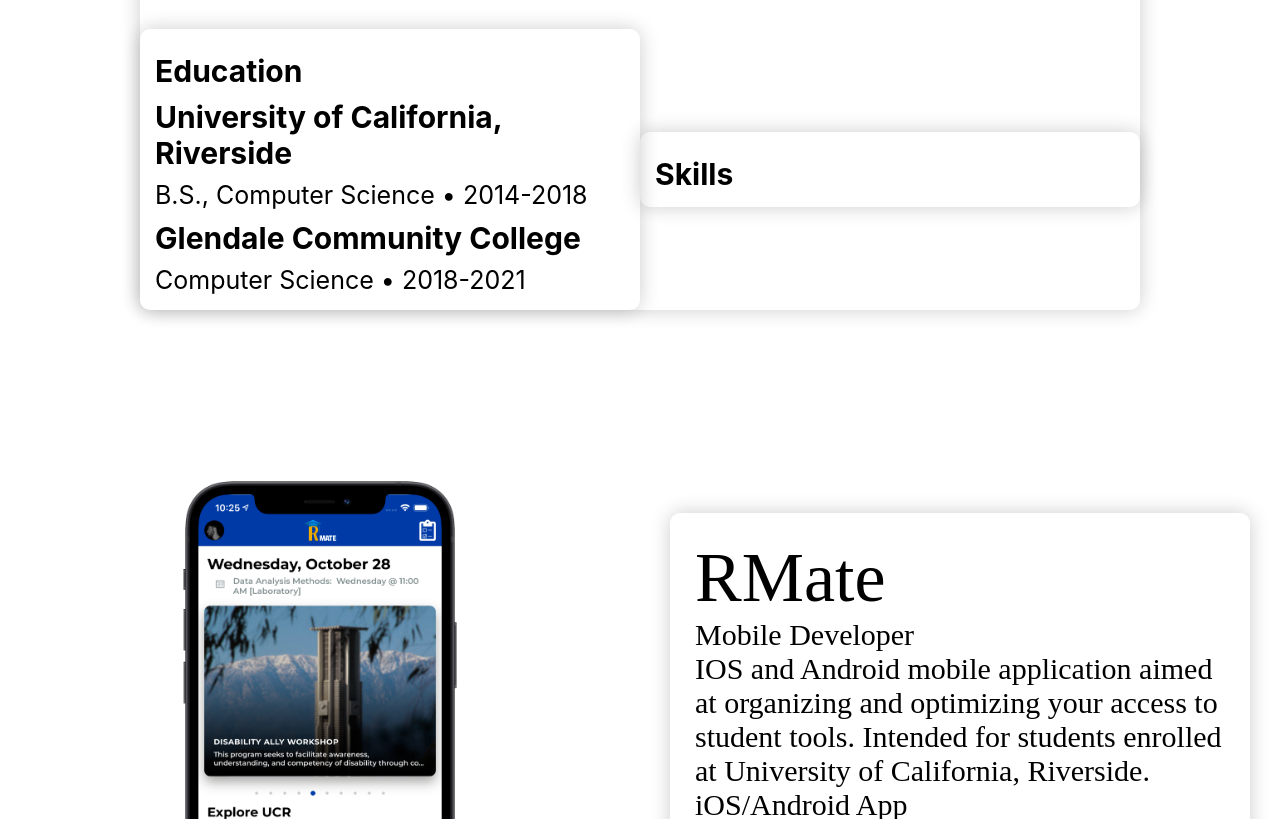
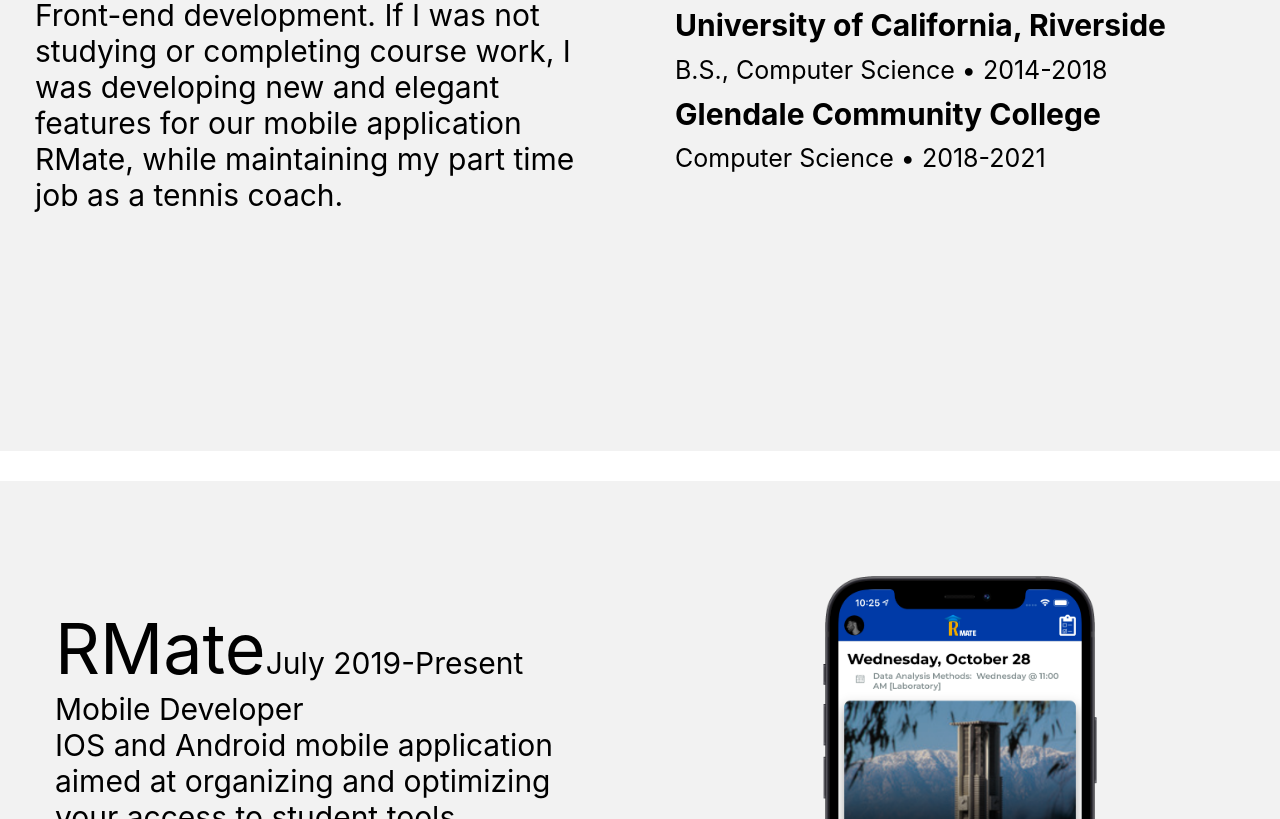
Before and after one commit to akeva001/portfolio, a React (Create React App) app: page / in a window 1280 px wide. Shown: the part 1221-2040 px from the top of the page. Built offline with nearby package versions, Linux system fonts and the light colour scheme.

Commit message:
Experience slide and Navbar style changes

```diff
--- a/src/EmailForm/index.js
+++ b/src/EmailForm/index.js
@@ -15,8 +15,8 @@
   display: flex;
   justify-content: center;
   align-items: center;
-  height: 100vh;
-  padding: 0 20px;
+  //height: 100vh;
+  padding: 0 30px;
   font-family: -apple-system, BlinkMacSystemFont, sans-serif;
 `;
 
@@ -121,7 +121,7 @@
     <>
       <StyledFormWrapper>
         <StyledForm onSubmit={handleSubmit}>
-          <h2>Contact</h2>
+          <h2 style={{ paddingBottom: "30px" }}>Contact</h2>
           <label htmlFor="name">Name</label>
           <StyledInput
             type="text"
--- a/src/NavBar/NavbarElements.js
+++ b/src/NavBar/NavbarElements.js
@@ -4,8 +4,8 @@
 import { FaBars } from "react-icons/fa";
 
 export const Nav = styled.nav`
-  background: #000;
-  height: 80px;
+  background-color: rgba(0, 0, 0, 0.8);
+  height: 44px;
   //margin-top: -80px;
   display: flex;
   justify-content: center;
@@ -54,6 +54,7 @@
     font-size: 1.8rem;
     cursor: pointer;
     color: #fff;
+    height: 14px;
   }
 `;
 
--- a/src/NavBar/index.js
+++ b/src/NavBar/index.js
@@ -21,7 +21,7 @@
             smooth={true}
             duration={600}
             spy={true}
-            offset={-80}
+            offset={-44}
           >
             AK{" "}
           </NavLogo>
@@ -36,7 +36,7 @@
                 duration={600}
                 spy={true}
                 //activeClass={active}
-                offset={-80}
+                offset={-44}
               >
                 About
               </NavLinks>
@@ -48,7 +48,7 @@
                 duration={600}
                 spy={true}
                 //activeClass={active}
-                offset={-80}
+                offset={-44}
               >
                 Experience
               </NavLinks>
@@ -60,7 +60,7 @@
                 duration={600}
                 spy={true}
                 //activeClass={active}
-                offset={-80}
+                offset={-44}
               >
                 Contact
               </NavLinks>
--- a/src/Sidebar/SidebarElements.js
+++ b/src/Sidebar/SidebarElements.js
@@ -46,6 +46,7 @@
   }
 `;
 export const SidebarLink = styled(LinkScroll)`
+  font-family: -apple-system, BlinkMacSystemFont, sans-serif;
   display: flex;
   align-items: center;
   justify-content: center;
--- a/src/Sidebar/index.js
+++ b/src/Sidebar/index.js
@@ -24,7 +24,7 @@
             duration={500}
             spy={true}
             exact="true"
-            offset={-80}
+            offset={-44}
           >
             About
           </SidebarLink>
@@ -35,7 +35,7 @@
             duration={500}
             spy={true}
             exact="true"
-            offset={-80}
+            offset={-44}
           >
             Experience
           </SidebarLink>
@@ -46,7 +46,7 @@
             duration={500}
             spy={true}
             exact="true"
-            offset={-80}
+            offset={-44}
           >
             Contact
           </SidebarLink>
--- a/src/Slides/Desktop/ContactSlide/Contact.js
+++ b/src/Slides/Desktop/ContactSlide/Contact.js
@@ -13,12 +13,9 @@
   //min-height: 100vh;
   justify-content: center;
   flex-direction: column;
-  width: 100%;
-  height: calc(100vh - 80px);
-  position: relative;
-  //overflow: hidden;
-  //background: green;
-  //margin-bottom: 100px;
+  //width: 100%;
+  min-height: calc(100vh - 44px);
+  //position: relative;
 `;
 
 const ContactWrapper = styled.div`
@@ -27,17 +24,11 @@
   grid-gap: 12px;
   align-items: center;
   align-self: center;
-  //justify-content: space-between;
   font-family: "AvenirLight";
   text-align: center;
-  //margin-left: 1%;
-  //margin-right: 5%;
   font-size: 45px;
   min-width:40vw;
-  height:50%;
-  padding-bottom: 30px;
-
-
+  padding-top: 40px;
   }
 `;
 
--- a/src/Slides/Desktop/ExperienceSlide/Experience.js
+++ b/src/Slides/Desktop/ExperienceSlide/Experience.js
@@ -13,12 +13,7 @@
 
 const Container = styled.div`
   display: flex;
-  //z-index: 1;
-
-  //box-sizing: border-box;
-  //flex-direction: column;
   flex-flow: column;
-  // height: 100vh;
   justify-content: center;
   overflow: hidden;
 `;
@@ -32,16 +27,9 @@
   background: grey;
   display: grid;
   grid-auto-columns: minmax(auto, 1fr);
-  //flex: 1;
-  //flex-direction: row;
-  //justify-content: space-evenly;
   align-items: center;
-  //padding 0 30px;
   height: 100vh;
   width: 100%;
-  //position: relative;
-  //z-index: 1;
-  //overlow: auto;
 `;
 const HeaderContainer = styled.div`
   display: flex;
@@ -55,32 +43,29 @@
   @media screen and (max-width: 768px) {
     padding: 0;
   }
-  height: 100%;
+  //height: 50%;
   align-self: center;
 `;
 const InfoWrapper = styled.div`
-  display: flex;
-  z-index: 1;
-  flex-direction: column;
-  //height: 100vh;
-  //width: 100%;
-  //max-width: 100px;
+  display: block;
+  //z-index: 1;
+  //flex-direction: column;
+  //margin-right: auto;
+  //margin-left: auto;
+  //padding-right: 0 100px;
+  justify-content: center;
+  max-width: 1380px;
+  align-self: center;
+  //padding-top: 50px;
+  background: red;
+  margin-left: auto;
   margin-right: auto;
-  margin-left: auto;
-  padding-right: 0 100px;
-  justify-content: center;
-  //background-color: red;
-  max-width: 1849px;
-  align-self: center;
-  padding-top: 50px;
+  overflow: hidden;
+  margin-bottom: 30px;
 `;
 const InfoRow = styled.div`
   display: grid;
   grid-auto-columns: minmax(auto, 1fr);
-  //grid-template-columns: repeat(auto-fit, minmax(384px, 1fr));
-  //grid-gap: 16px;
-  //lign-items: center;
-  //grid-gap: 100px;
   grid-template-areas: ${({ imgStart }) =>
     imgStart ? `'col2 col1'` : `'col1 col2'`};
 
@@ -88,44 +73,38 @@
     grid-template-areas: ${({ imgStart }) =>
       imgStart ? `'col1' 'col2'` : `'col1 col1' 'col2 col2'`};
   }
-  //background-color: blue;
-  //width: 100vw;
   box-sizing: border-box;
   overflow: hidden;
-  //padding: 50px;
+  //max-width: 85rem;
+  //margin-left: 2%;
+  //margin-right: 2%;
+  padding: 70px 0px 65px;
+  //justify-content: space-evenly;
+  align-self: center;
+  //background: blue;
+  background-color: rgb(242, 242, 242);
 `;
 
 const Column1 = styled.div`
   display: flex;
-  //margin-bottom: 15px;
-  padding: 0 15 px;
   grid-area: col1;
-  //background-color: green;
-  //min-width: 40vh;
-  //min-height: 100%;
-  //max-width: 700px;
   justify-content: center;
   align-items: center;
   padding: 30px;
-  //min-width: 50vh;
+  //width: 50vw;
 `;
 const Column2 = styled.div`
   display: flex;
-  //margin-bottom: 15px;
   align-items: center;
-  padding: 0 15 px;
   grid-area: col2;
-  //background-color: brown;
   justify-content: center;
-  //overflow: hidden;
-  //min-width: 20vh;
-  //min-height: 100%;
+  //padding-left: ${({ extraPadding }) => (extraPadding ? "50px" : "0px")};
+  //margin-left: 50px;
+  //width: 50vw;
 `;
 
 const TextWrapper = styled.div`
-  //display: flex;
   flex-direction: row;
-  //flex: 1;
   max-width: 600px;
   width: 100%;
   justify-content: center;
@@ -133,7 +112,7 @@
   padding: 25px;
   border-radius: 10px;
   box-sizing: border-box;
-  box-shadow: 0px 0px 20px 0px rgba(0, 0, 0, 0.2);
+  //box-shadow: 0px 0px 20px 0px rgba(0, 0, 0, 0.2);
 `;
 const ImgWrap = styled.div`
   position: relative;
@@ -148,6 +127,7 @@
     this.experienceDetails = [
       {
         projectName: "RMate",
+        year: "July 2019-Present",
         projectDesc:
           "IOS and Android mobile application aimed at organizing and optimizing your access to student tools. Intended for students enrolled at University of California, Riverside.",
         projectType: "iOS/Android App",
@@ -155,26 +135,29 @@
         image: AppStoreImage,
         deviceImages: [RMateImage2],
         link: "https://apps.apple.com/us/app/rmate/id1418361482",
-        imgStart: true,
+        imgStart: false,
+        extrapadding: true,
       },
       {
         projectName: "Notflix",
-        projectDesc: "Netflix/Youtube hybrid web app. ",
+        projectDesc:
+          "Netflix/Youtube hybrid web app. IOS and Android mobile application aimed at organizing and optimizing your access to student tools. Intended for students enrolled at University of California, Riverside.",
         projectType: "Web App",
         roles: ["Front-end Developer"],
         image: NotflixLink,
         deviceImages: [NotflixImage1],
         link2: ["https://github.com/kadey001/Notflix"],
         link: "https://notflix.tech",
-        imgStart: false,
+        imgStart: true,
       },
       {
         projectName: "Food Recipe Analysis Engine",
-        projectDesc: "Search food recipies.",
+        projectDesc:
+          "Search food recipies. IOS and Android mobile application aimed at organizing and optimizing your access to student tools. Intended for students enrolled at University of California, Riverside.",
         projectType: "Web App",
         roles: ["Front-end Developer"],
         deviceImages: [FoodImage],
-        imgStart: true,
+        imgStart: false,
       },
     ];
   }
@@ -192,6 +175,7 @@
                     <TextWrapper>
                       <TextContent
                         projectName={experiences.projectName}
+                        projectYear={experiences.year}
                         projectDesc={experiences.projectDesc}
                         projectType={experiences.projectType}
                         roles={experiences.roles}
--- a/src/Slides/Desktop/ExperienceSlide/ImageContent.js
+++ b/src/Slides/Desktop/ExperienceSlide/ImageContent.js
@@ -5,17 +5,17 @@
 import PropTypes from "prop-types";
 
 const ImageContainer = styled.div`
-  //display: flex;
-  //flex: 1;
+  display: flex;
+  flex: 1;
   //flex-flow: column nowrap;
   //height: 100vh;
-  width: 100%;
-  // background-color: grey;
-  //justify-content: center;
+  //background-color: grey;
+  //width: 50vw;
+  justify-content: center;
   //align-items: center;
   //flex-direction: column;
   //background: green;
-
+  //width: 90vh;
   //overflow: hidden;
 `;
 const ImageBox1 = styled.img`
@@ -26,10 +26,10 @@
     height: 500px;
   }
   @media ${device.mobileL} {
-    height: 500px;
+    height: 550px;
   }
   @media ${device.tablet} {
-    height: 500px;
+    height: 550px;
   }
   @media ${device.laptop} {
     height: 600px;
@@ -44,9 +44,9 @@
     height: 900px;
   }
 
-  //display: flex;
-  //justify-content: center;
-  //align-self: center;
+  display: flex;
+  justify-content: center;
+  align-self: center;
   //background-color: black;
   // margin: 0 0 10px 0;
   // padding-right: 0;
@@ -72,7 +72,11 @@
   render() {
     const { deviceImages } = this.props;
 
-    return <ImageBox1 src={deviceImages} />;
+    return (
+      <ImageContainer>
+        <ImageBox1 src={deviceImages} />
+      </ImageContainer>
+    );
   }
 }
 
--- a/src/Slides/Desktop/ExperienceSlide/TextContent.js
+++ b/src/Slides/Desktop/ExperienceSlide/TextContent.js
@@ -4,31 +4,20 @@
 import PropTypes from "prop-types";
 
 const TextContainer = styled.div`
-  //display: flex;
-  // flex: 1;
-  // flex-flow: column nowrap;
-  //height: 100vh;
-  width: 100%;
+  max-width: 100%;
   background-color: red;
-  //justify-content: center;
-  //align-items: center;
-  //padding-left: 100px;
-  // flex-direction: column;
 `;
 const TextBox = styled.div`
+  font-family: "SF Pro Display", "SF Pro Icons", "Helvetica Neue", Helvetica,
+    Arial, sans-serif;
   color: black;
-  //width: 50%;
-  //max-width: 50vh;
   display: flex;
-  //flex: 1;
-  //flex-flow: column nowrap;
   flex-direction: column;
-  //justify-content: center;
-  //align-self: center;
   font-size: 30px;
 `;
 const ProjectName = styled.div`
-  font-family: "AvenirHeavy";
+  font-family: "SF Pro Display", "SF Pro Icons", "Helvetica Neue", Helvetica,
+    Arial, sans-serif;
   @media ${device.laptop} {
     font-size: 70px;
   }
@@ -44,12 +33,20 @@
 `;
 class TextContent extends Component {
   render() {
-    const { projectName, image, link, projectDesc, roles, projectType } =
-      this.props;
+    const {
+      projectName,
+      projectYear,
+      image,
+      link,
+      projectDesc,
+      roles,
+      projectType,
+    } = this.props;
     return (
       <TextBox>
         <ProjectName>
           <span>{projectName}</span>
+          <span style={{ fontSize: "30px" }}>{projectYear}</span>
         </ProjectName>
 
         <span>{roles}</span>
@@ -61,6 +58,7 @@
 }
 TextContent.propTypes = {
   projectName: PropTypes.string.isRequired,
+  projectYear: PropTypes.string.isRequired,
   image: PropTypes.string.isRequired,
   link: PropTypes.string.isRequired,
   projectDesc: PropTypes.string.isRequired,
--- a/src/Slides/Desktop/IntroSlide/About.js
+++ b/src/Slides/Desktop/IntroSlide/About.js
@@ -8,39 +8,29 @@
   @media screen and (max-width: 768px) {
     padding: 0;
   }
-  height: calc(100vh - 80px);
+  min-height: 100vh;
   //height: 100vh;
-  //max-width: 1849px;
-  //box-sizing: border-box;
-  //background-color: blue;
-  //margin-top: 80px;
-  //box-sizing: border-box;
+
   justify-content: center;
+  flex-direction: column;
 `;
 const InfoWrapper = styled.div`
-  display: flex;
-  z-index: 1;
-  flex-direction: column;
-  //height: calc(100vh - 80px);
-  //width: 100%;
-  //max-width: 100px;
-  margin-right: auto;
-  margin-left: auto;
-  padding-right: 0 100px;
+  display: block;
   justify-content: center;
-  //background-color: red;
-  //width: 1849px;
+  max-width: 1380px;
   align-self: center;
   //padding-top: 50px;
-  color: black;
-  border-radius: 10px;
-  box-sizing: border-box;
-  box-shadow: 0px 0px 20px 0px rgba(0, 0, 0, 0.2);
+  background: red;
+  margin-left: auto;
+  margin-right: auto;
+  overflow: hidden;
+  margin-bottom: 30px;
+  width: 100%;
 `;
 const InfoRow = styled.div`
-  display: flex;
+  display: grid;
   grid-auto-columns: minmax(auto, 1fr);
-  //grid-template-columns: repeat(auto-fit, minmax(384px, 1fr));
+  grid-template-columns: repeat(auto-fit, minmax(384px, 1fr));
   //grid-gap: 16px;
   //align-items: center;
   justify-content: center;
@@ -48,15 +38,18 @@
   grid-template-areas: ${({ imgStart }) =>
     imgStart ? `'col2 col1'` : `'col1 col2'`};
 
-  @media screen and (max-width: 1200px) {
+  @media screen and (max-width: 900px) {
     grid-template-areas: ${({ imgStart }) =>
       imgStart ? `'col1' 'col2'` : `'col1 col1' 'col2 col2'`};
   }
-  //background-color: green;
-  //width: 100vw;
-  //width: 1849px;
-  //box-sizing: border-box;
-  //overflow: hidden;
+  box-sizing: border-box;
+  overflow: hidden;
+  //padding: 70px 0px 65px;
+  //justify-content: space-evenly;
+  //align-self: center;
+  //background: blue;
+  //background-color: rgb(242, 242, 242);
+  width: 100%;
 `;
 const InfoRow2 = styled.div`
   display: grid;
@@ -86,9 +79,10 @@
   padding: 0 15 px;
   grid-area: col1;
   //background-color: black;
-  justify-content: space-evenly;
+  //justify-content: space-between;
   align-items: center;
   //height: 100%;
+  //padding: 30px;
 `;
 const Column2 = styled.div`
   display: flex;
@@ -96,6 +90,7 @@
   padding: 0 15 px;
   grid-area: col2;
   justify-content: center;
+  //padding: 30px;
 `;
 const SchoolName = styled.div`
   font-family: -apple-system, BlinkMacSystemFont, sans-serif;
@@ -108,13 +103,16 @@
     font-size: 30px;
   }
   @media ${device.desktop} {
-    font-size: 100px;
+    font-size: 30px;
   }
 `;
 const Title = styled.div`
   font-family: -apple-system, BlinkMacSystemFont, sans-serif;
   font-weight: bold;
   padding-top: 2%;
+  display: flex;
+  justify-content: center;
+  padding-bottom: 20px;
   @media ${device.laptop} {
     font-size: 30px;
   }
@@ -122,7 +120,7 @@
     font-size: 30px;
   }
   @media ${device.desktop} {
-    font-size: 100px;
+    font-size: 30px;
   }
 `;
 
@@ -136,39 +134,42 @@
     font-size: 25px;
   }
   @media ${device.desktop} {
-    font-size: 50px;
+    font-size: 30px;
   }
 `;
 const TextWrapper = styled.div`
   display: flex;
   flex-direction: column;
   flex: 1;
-  max-width: 500px;
+  //max-width: 600px;
   //background-color: red;
   width: 100%;
   justify-content: center;
   align-self: center;
-  //background-color: grey;
-  padding: 15px;
-  margin-top: 30px;
-  border-radius: 10px;
-  box-sizing: border-box;
-  box-shadow: 0px 0px 20px 0px rgba(0, 0, 0, 0.2);
+  padding: 35px;
+  //margin-top: 30px;
+  // border-radius: 10px;
+  // box-sizing: border-box;
+  // box-shadow: 0px 0px 20px 0px rgba(0, 0, 0, 0.2);
+  background-color: rgb(242, 242, 242);
+  color: black;
+  height: 100vh;
 `;
 const AboutWrapper = styled.div`
   display: flex;
   flex-direction: column;
   flex: 1;
-  max-width: 1000px;
-  //background-color: red;
+  //max-width: 600px;
   justify-content: center;
   align-self: center;
-  //background-color: grey;
-  border-radius: 5%;
-  padding: 15px;
+  //border-radius: 5%;
+  padding: 35px;
   font-family: -apple-system, BlinkMacSystemFont, sans-serif;
-  font-weight: bold;
-  padding-top: 2%;
+  // border-radius: 10px;
+  // box-sizing: border-box;
+  // box-shadow: 0px 0px 20px 0px rgba(0, 0, 0, 0.2);
+  background-color: rgb(242, 242, 242);
+  color: black;
   @media ${device.laptop} {
     font-size: 30px;
   }
@@ -176,7 +177,7 @@
     font-size: 30px;
   }
   @media ${device.desktop} {
-    font-size: 100px;
+    font-size: 30px;
   }
 `;
 class About extends Component {
@@ -184,12 +185,13 @@
     return (
       <InfoContainer id={"about"}>
         <InfoWrapper>
+          <InfoRow>
             <Column1>
               <AboutWrapper>
                 During my final years as an undergraduate student in Computer
-              Science, I discovered my obsession for Front-end development. If I
-              was not studying or completing course work, I was developing new
-              and elegant features for our mobile application RMate, while
+                Science, I discovered my obsession for Front-end development. If
+                I was not studying or completing course work, I was developing
+                new and elegant features for our mobile application RMate, while
                 maintaining my part time job as a tennis coach.
               </AboutWrapper>
             </Column1>
@@ -202,11 +204,8 @@
                 <SchoolName>Glendale Community College</SchoolName>
                 <Major>Computer Science • 2018-2021</Major>
               </TextWrapper>
-
-            <TextWrapper>
-              <Title>Skills</Title>
-            </TextWrapper>
             </Column2>
+          </InfoRow>
         </InfoWrapper>
       </InfoContainer>
     );
```
Lines whose indentation alone changed are shown as unchanged.
